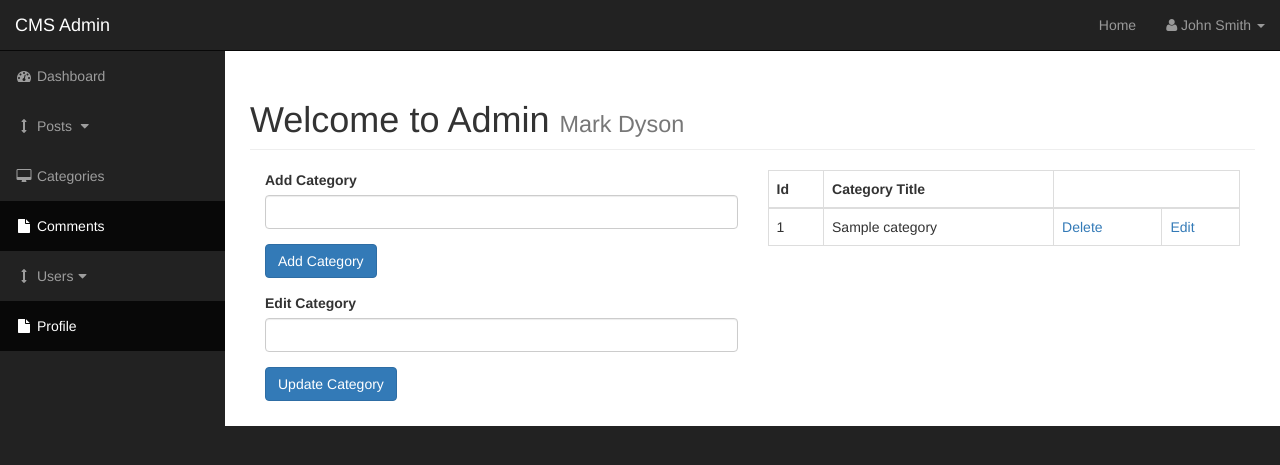
After one commit to MD1968/cms, a PHP site: the page made by admin/categories - Copy.php in a window 1280 px wide. The commit adds this page. Shown: the top 465 px of the page. Run offline with PHP 8.4, Linux system fonts and the light colour scheme; tables that the repository leaves empty or names only in its code hold one stand-in row (values such as "Sample post").

Commit message:
edit form added
edit form added

```diff
--- /dev/null
+++ b/admin/categories - Copy.php
@@ -0,0 +1,157 @@
+<?php include "includes/admin_header.php" ?>
+
+<div id="wrapper">
+
+
+<?php include "includes/admin_navigation.php" ?>
+
+<div id="page-wrapper">
+
+<div class="container-fluid">
+
+<!-- Page Heading -->
+<div class="row">
+    <div class="col-lg-12">
+        <h1 class="page-header">
+            Welcome to Admin
+            <small>Mark Dyson</small>
+        </h1>
+
+        <!-- Add Category form -->
+        <div class="col-xs-6">
+
+<?php
+
+if(isset($_POST['submit'])) {
+    $cat_title = $_POST['cat_title'];
+
+    if($cat_title == "" || empty($cat_title)) {
+        echo "This filed should not be empty.";
+
+    } else {
+
+    $query = "INSERT INTO categories(cat_title)";
+    $query .= "VALUE('{$cat_title}') ";
+
+    $create_category_query = mysqli_query($connection, $query);
+
+    if(!$create_category_query) {
+        die('QUERY FAILED' . mysqli_error($connection));
+    }
+
+    }
+
+}
+
+
+?>
+
+
+<!-- Add Category Form -->
+
+        <form action "" method="post">
+        <div class="form-group">
+        <label for="cat-title">Add Category</label>
+        <input type="text" class="form-control" name="cat_title">
+        </div>
+        <div class="form-group">
+        <input class="btn btn-primary" type="submit" name="submit" value="Add Category">
+        </div>
+        </form>
+
+<!-- Edit Category Form -->
+
+            <form action "" method="post">
+        <div class="form-group">
+        <label for="cat-title">Edit Category</label>
+
+<?php
+
+if(isset($_GET['edit'])){
+        $cat_id = $_GET['edit'];
+
+        $query = "SELECT * FROM categories WHERE cat_id = $cat_id ";
+        $select_categories_id = mysqli_query($connection, $query);
+
+
+while($row = mysqli_fetch_assoc($select_categories_id)) {
+        $cat_id = $row['cat_id'];
+        $cat_title = $row['cat_title'];
+
+        ?>
+
+<input value="<?php if(isset($cat_title)){echo $cat_title;} ?>" type="text" class="form-control" name="cat_title">
+
+   <?php  }}?>
+
+
+
+
+        <input type="text" class="form-control" name="cat_title">
+        </div>
+        <div class="form-group">
+        <input class="btn btn-primary" type="submit" name="submit" value="Update Category">
+        </div>
+        </form>
+    </div>
+
+    <div class="col-xs-6">
+    <table class="table table-bordered table-hover">
+    <tr>
+    <th>Id</th>
+    <th>Category Title</th>
+    </tr>
+    </thread>
+
+<tbody>
+
+                <?php // FIND ALL CATEGORIES QUERY
+
+$query = "SELECT * FROM categories LIMIT 8";
+$select_categories = mysqli_query($connection, $query);
+
+
+while($row = mysqli_fetch_assoc($select_categories)){
+$cat_id = $row['cat_id'];
+$cat_title = $row['cat_title'];
+
+echo "<tr>";
+echo "<td>{$cat_id}</td>";
+echo "<td>{$cat_title}</td>";
+echo "<td><a href='categories.php?delete={$cat_id}'>Delete</a></td>";
+echo "<td><a href='categories.php?edit={$cat_id}'>Edit</a></td>";
+echo "<tr>";
+}
+?>
+
+<?php
+if(isset($_GET['delete'])){
+    $the_cat_id = $_GET['delete'];
+    $query = "DELETE FROM categories WHERE cat_id = {$the_cat_id} ";
+    $delete_query = mysqli_query($connection, $query);
+    header("Location: categories.php");
+
+}
+
+
+?>
+
+
+</tbody>
+
+    </table>
+    </div>
+
+
+</div>
+<!-- /.row -->
+
+</div>
+<!-- /.container-fluid -->
+
+</div>
+<!-- /#page-wrapper -->
+
+</div>
+<!-- /#wrapper -->
+<?php include "includes/admin_footer.php" ?>
```
Also changed, not shown: admin/categories.php (+43 -0 lines).
